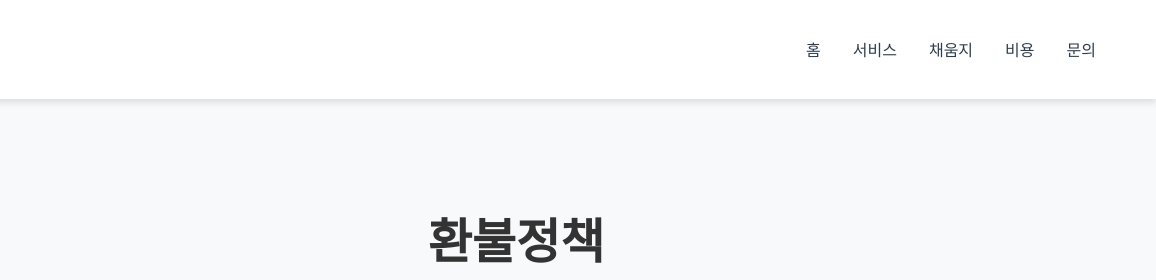
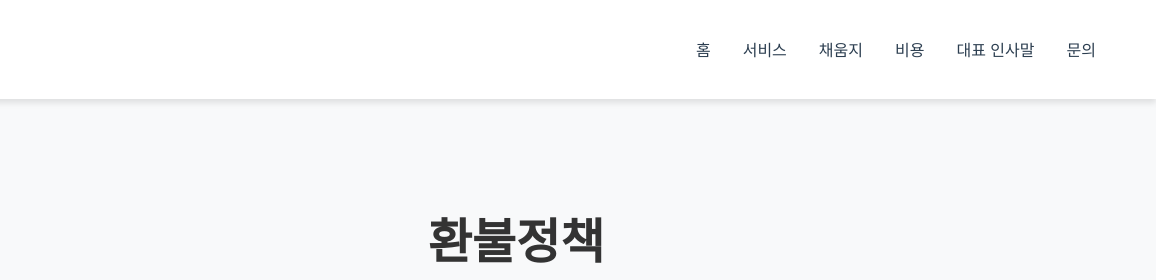
Before and after one commit to ConradChoi/dache, a website: page refund.html in a window 1280 px wide. Shown: the top 280 px of the page, 124-1280 px from the left. Drawn offline with Linux system fonts and the light colour scheme.

Commit message:
refund.html에 대표 인사말 메뉴 추가
- 환불정책 페이지 네비게이션에 '대표 인사말' 메뉴 추가
- 다른 정책 페이지들과 동일한 메뉴 구조로 통일
- 전체 네비게이션 일관성 확보

```diff
--- a/refund.html
+++ b/refund.html
@@ -22,6 +22,7 @@
                     <li><a href="index.html#services" class="nav-link">서비스</a></li>
                     <li><a href="index.html#chaumji" class="nav-link">채움지</a></li>
                     <li><a href="index.html#pricing" class="nav-link">비용</a></li>
+                    <li><a href="index.html#ceo-message" class="nav-link">대표 인사말</a></li>
                     <li><a href="index.html#contact" class="nav-link">문의</a></li>
                 </ul>
                 </nav>
```
